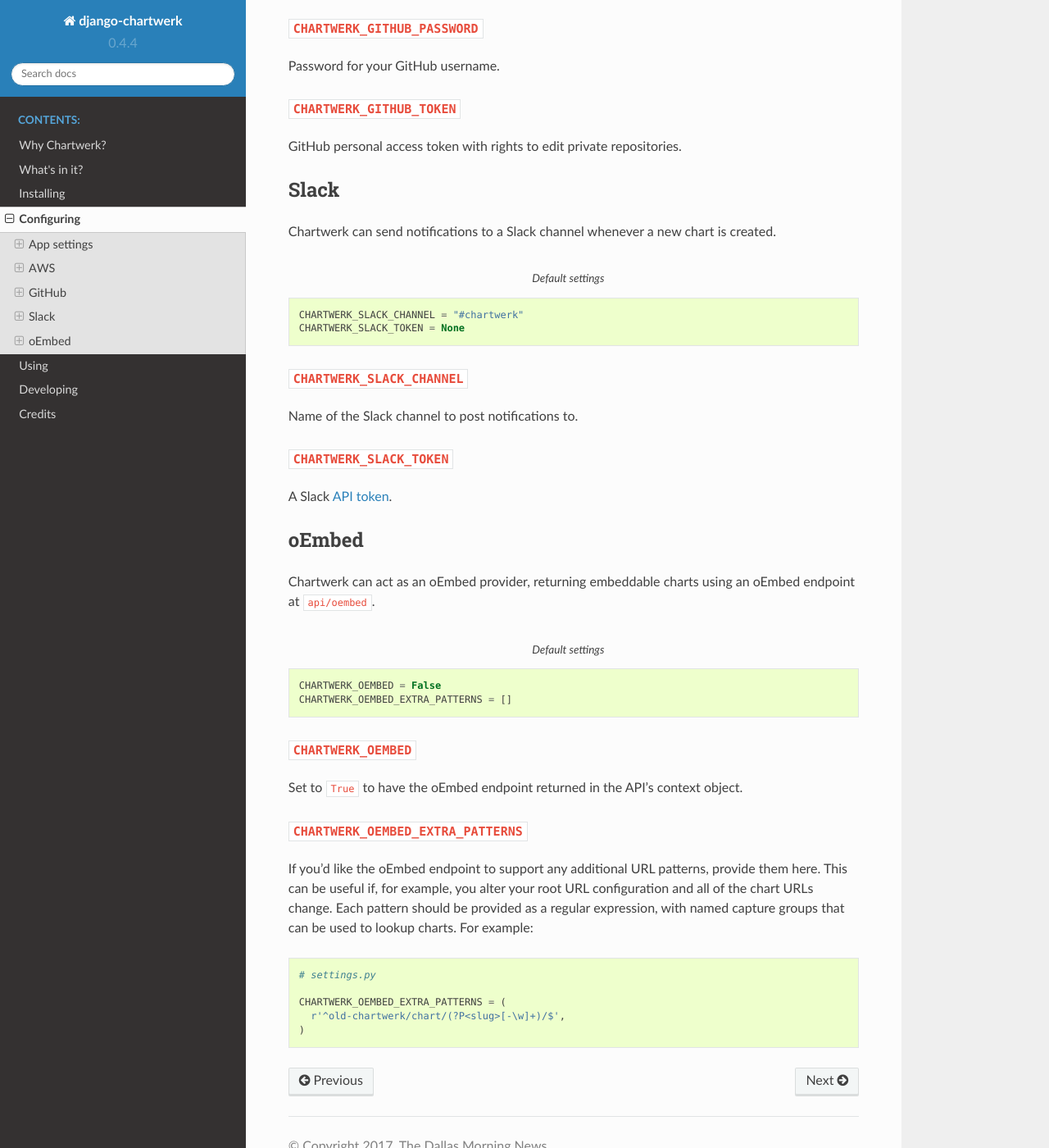
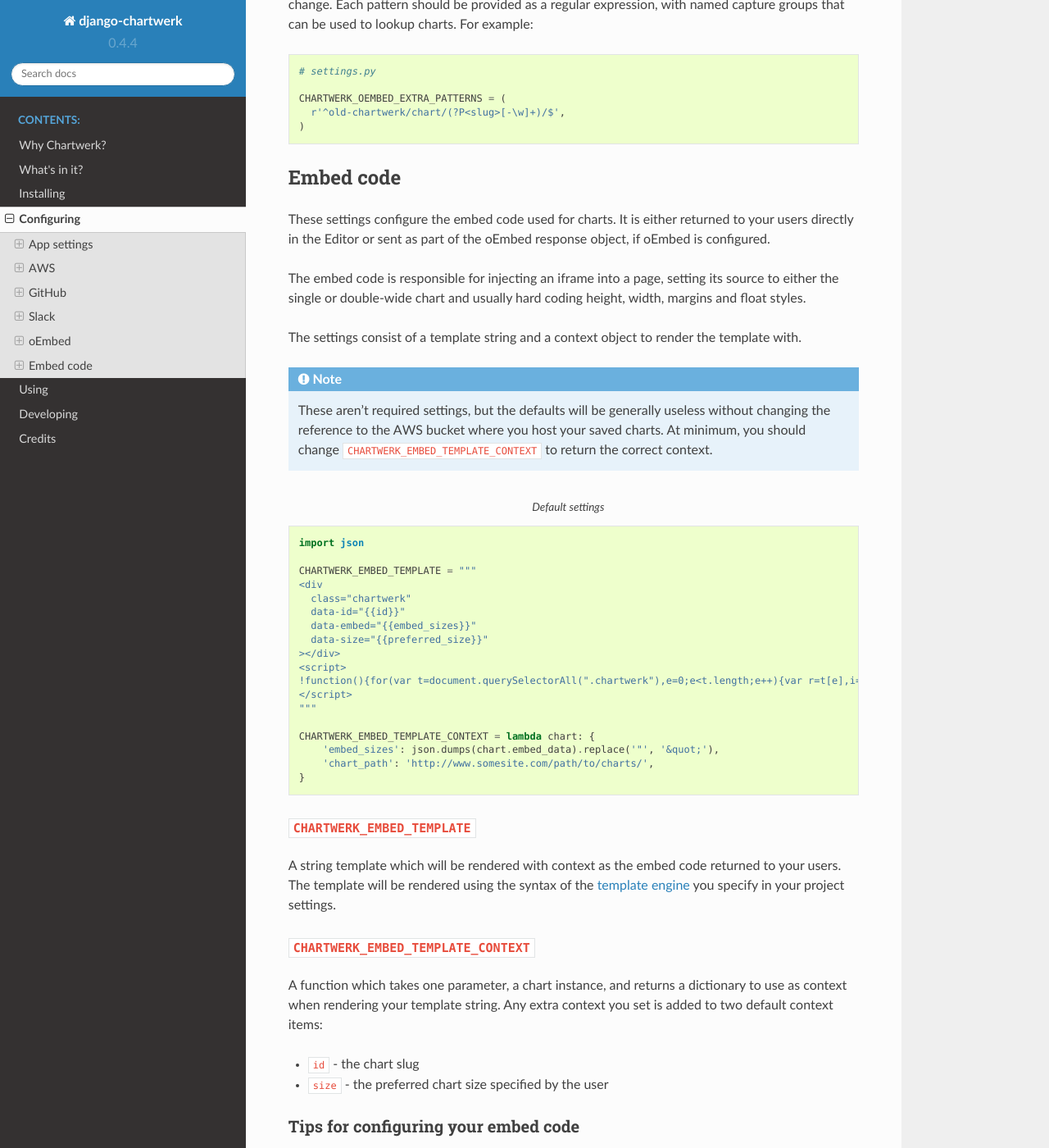
Before and after one commit to DallasMorningNews/django-chartwerk, a Sphinx documentation site: the page built from docs/configuring.rst, in a window 1280 px wide and 1400 px high, scrolled down 4579 px. Shown: the whole window at 82% size. Built offline with Sphinx 7.4.7 and the Read the Docs theme 2.0.0, drawn with Linux system fonts in a browser that asks for light colours; some of the changed text lies outside the part shown.

Commit message:
add embed template config and docs

```diff
--- a/docs/configuring.rst
+++ b/docs/configuring.rst
@@ -78,6 +79,13 @@
 
   You should specify a :code:`default` color scheme under the :code:`categorical` key. You can name all other schemes whatever you want.
 
+:code:`CHARTWERK_JQUERY`
+^^^^^^^^^^^^^^^^^^^^^^^^
+
+Baked charts require jQuery in the `client bundle script <https://the-dallas-morning-news.gitbooks.io/chartwerk-editor/content/docs/embedding.html#child-embed-script>`_. By default, this is set to jQuery's `slim version <https://code.jquery.com/>`_, but you can set this to whatever version you want.
+
+
+
 
 AWS
 ---
@@ -91,8 +99,6 @@
   CHARTWERK_AWS_PATH = "charts"
   CHARTWERK_CACHE_HEADER = "max-age=300"
   CHARTWERK_DOMAIN = None  # Required
-  CHARTWERK_EMBED_SCRIPT = None  # Required
-  CHARTWERK_JQUERY = "https://code.jquery.com/jquery-3.2.1.slim.min.js"
 
 :code:`CHARTWERK_AWS_ACCESS_KEY_ID` **(Required)**
 ^^^^^^^^^^^^^^^^^^^^^^^^^^^^^^^^^^^^^^^^^^^^^^^^^^
@@ -115,60 +121,6 @@
 
 The domain of the app running Chartwerk. For example, your app may be hosted at :code:`http://myapp.mydomain.com`.
 
-:code:`CHARTWERK_EMBED_SCRIPT` **(Required)**
-^^^^^^^^^^^^^^^^^^^^^^^^^^^^^^^^^^^^^^^^^^^^^
-
-Absolute URL to a custom script for embedding Chartwerk charts in your CMS.
-
-This script is used on the parent page – i.e., the page in your CMS you're embedding a chart into – to select the appropriately sized child page to embed.
-
-While we require you to specify your own embed script, we also include one that will handle most implementations. You can reference it from the static files directory of this app at :code:`chartwerk/js/embed_v1.js`.
-
-.. note::
-
-  While you can reference this script from the app, we recommend that you host the file in your AWS bucket. Every embed will call this script, meaning your app would need to handle the traffic of all your charts.
-
-
-For reference, this is the code:
-
-
-.. code-block:: javascript
-
-  (function(){
-      var werks = document.querySelectorAll(".chartwerk");
-      for (var i = 0; i < werks.length; i++) {
-          var werk = werks[i],
-              id = werk.dataset.id,
-              dimensions = JSON.parse(werk.dataset.embed),
-              size = werk.dataset.size,
-              screen = werk.parentElement.clientWidth;
-          // Check if iframe already embedded. (Handles for multiple embedded charts...)
-          if (werk.querySelectorAll('iframe').length < 1) {
-              var iframe = document.createElement("iframe");
-              iframe.setAttribute("scrolling", "no");
-              iframe.setAttribute("frameborder", "0");
-              // double-wide
-              if (size === 'double') {
-                  if (screen > dimensions.double.width) {
-                      iframe.setAttribute("src", "http://yoursite.com/chartwerk/"+id+".html");
-                      iframe.setAttribute("height", dimensions.double.height);
-                      iframe.setAttribute("width", "100%");
-                  } else {
-                      iframe.setAttribute("src", "http://yoursite.com/chartwerk/"+id+"_single.html");
-                      iframe.setAttribute("height", dimensions.single.height);
-                      iframe.setAttribute("width", dimensions.single.width);
-                  }
-              // single-wide
-              } else {
-                  iframe.setAttribute("src", "http://yoursite.com/chartwerk/"+id+"_single.html");
-                  iframe.setAttribute("height", dimensions.single.height);
-                  iframe.setAttribute("width", dimensions.single.width);
-              }
-              werk.appendChild(iframe);
-          }
-      }
-  })();
-
 :code:`CHARTWERK_AWS_PATH`
 ^^^^^^^^^^^^^^^^^^^^^^^^^^
 
@@ -178,13 +130,6 @@
 ^^^^^^^^^^^^^^^^^^^^^^^^^^^^^^
 
 Cache header to add to chart files when published to S3.
-
-:code:`CHARTWERK_JQUERY`
-^^^^^^^^^^^^^^^^^^^^^^^^
-
-Baked charts require jQuery in the `client bundle script <https://the-dallas-morning-news.gitbooks.io/chartwerk-editor/content/docs/embedding.html#child-embed-script>`_. By default, this is set to jQuery's `slim version <https://code.jquery.com/>`_, but you can set this to whatever version you want.
-
-
 
 
 GitHub
@@ -289,3 +234,115 @@
   CHARTWERK_OEMBED_EXTRA_PATTERNS = (
     r'^old-chartwerk/chart/(?P<slug>[-\w]+)/$',
   )
+
+
+Embed code
+----------
+
+These settings configure the embed code used for charts. It is either returned to your users directly in the Editor or sent as part of the oEmbed response object, if oEmbed is configured.
+
+The embed code is responsible for injecting an iframe into a page, setting its source to either the single or double-wide chart and usually hard coding height, width, margins and float styles.
+
+The settings consist of a template string and a context object to render the template with.
+
+.. note::
+
+  These aren't required settings, but the defaults will be generally useless without changing the reference to the AWS bucket where you host your saved charts. At minimum, you should change :code:`CHARTWERK_EMBED_TEMPLATE_CONTEXT` to return the correct context.
+
+.. code-block:: python
+  :caption: Default settings
+
+  import json
+
+  CHARTWERK_EMBED_TEMPLATE = """
+  <div
+    class="chartwerk"
+    data-id="{{id}}"
+    data-embed="{{embed_sizes}}"
+    data-size="{{preferred_size}}"
+  ></div>
+  <script>
+  !function(){for(var t=document.querySelectorAll(".chartwerk"),e=0;e<t.length;e++){var r=t[e],i=r.dataset.id,h=JSON.parse(r.dataset.embed),l=r.dataset.size,a=r.parentElement.clientWidth;if(r.querySelectorAll("iframe").length<1){var s=document.createElement("iframe");s.setAttribute("scrolling","no"),s.setAttribute("frameborder","0"),"double"===l&&a>h.double.width?(s.setAttribute("src","{{chart_path}}"+i+".html"),s.setAttribute("height",h.double.height),s.setAttribute("width","100%")):(s.setAttribute("src","{{chart_path}}"+i+"_single.html"),s.setAttribute("height",h.single.height),s.setAttribute("width",h.single.width)),r.appendChild(s)}}}();
+  </script>
+  """
+
+  CHARTWERK_EMBED_TEMPLATE_CONTEXT = lambda chart: {
+      'embed_sizes': json.dumps(chart.embed_data).replace('"', '&quot;'),
+      'chart_path': 'http://www.somesite.com/path/to/charts/',
+  }
+
+:code:`CHARTWERK_EMBED_TEMPLATE`
+^^^^^^^^^^^^^^^^^^^^^^^^^^^^^^^^
+
+A string template which will be rendered with context as the embed code returned to your users. The template will be rendered using the syntax of the `template engine <https://docs.djangoproject.com/en/1.11/topics/templates/#support-for-template-engines>`_ you specify in your project settings.
+
+:code:`CHARTWERK_EMBED_TEMPLATE_CONTEXT`
+^^^^^^^^^^^^^^^^^^^^^^^^^^^^^^^^^^^^^^^^
+
+A function which takes one parameter, a chart instance, and returns a dictionary to use as context when rendering your template string. Any extra context you set is added to two default context items:
+
+- :code:`id` - the chart slug
+- :code:`size` - the preferred chart size specified by the user
+
+Tips for configuring your embed code
+^^^^^^^^^^^^^^^^^^^^^^^^^^^^^^^^^^^^
+
+While these settings give you room to fully customize your embed code, in most cases, you can easily use Chartwerk's default embed template by simply setting the :code:`chart_path` template context to the path where your charts are saved.
+
+.. code-block:: python
+
+  import json
+
+  CHARTWERK_EMBED_TEMPLATE_CONTEXT = lambda chart: {
+      'embed_sizes': json.dumps(chart.embed_data).replace('"', '&quot;'),
+      'chart_path': 'http://www.yourawsbucket.com/path/to/your/charts/',
+  }
+
+When writing your own template string, remember that Chartwerk adds two additional pieces of context, the slug of the chart and the preferred size of the embed specified by the user, which you should use in your template. The :code:`id` is the chart slug used to save the chart file to your S3 bucket, either :code:`<slug>.html` or :code:`<slug>_single.html`, for double and single-wide, respectively. The :code:`size` is either :code:`double` or :code:`single` and can be used to correctly reference your chart file.
+
+You can add any additional properties from your chart as template context. The most important of these is likely the embed dimensions for each chart size. The default embed code and context renders this as a stringified, escaped JSON object, which the embed code can then parse.
+
+
+Remember, that your embed template must include the scripts used to inject, configure and style the iframe on your page. For your reference, here is the script used in the default embed template:
+
+.. code-block:: javascript
+
+  (function(){
+    var werks = document.querySelectorAll(".chartwerk");
+    for (var i = 0; i < werks.length; i++) {
+        var werk = werks[i],
+            // Get ID
+            id = werk.dataset.id,
+            // Parse embed dimensions object
+            dimensions = JSON.parse(werk.dataset.embed),
+            // Get the preferred embed size
+            size = werk.dataset.size,
+            screen = werk.parentElement.clientWidth;
+        // Check if iframe already embedded. (Handles for multiple embedded charts...)
+        if (werk.querySelectorAll('iframe').length < 1) {
+            var iframe = document.createElement("iframe");
+            iframe.setAttribute("scrolling", "no");
+            iframe.setAttribute("frameborder", "0");
+            // double-wide
+            if (size === 'double') {
+                if (screen > dimensions.double.width) {
+                    iframe.setAttribute("src", "{{chart_path}}"+id+".html");
+                    iframe.setAttribute("height", dimensions.double.height);
+                    iframe.setAttribute("width", "100%");
+                } else {
+                    iframe.setAttribute("src", "{{chart_path}}"+id+"_single.html");
+                    iframe.setAttribute("height", dimensions.single.height);
+                    iframe.setAttribute("width", dimensions.single.width);
+                }
+            // single-wide
+            } else {
+                iframe.setAttribute("src", "{{chart_path}}"+id+"_single.html");
+                iframe.setAttribute("height", dimensions.single.height);
+                iframe.setAttribute("width", dimensions.single.width);
+            }
+            werk.appendChild(iframe);
+        }
+    }
+  })();
+
+Of course, you can host the script separately from the embed template and simply reference it through a script tag.
--- a/docs/installing.rst
+++ b/docs/installing.rst
@@ -41,7 +41,6 @@
   ]
 
   CHARTWERK_DOMAIN = 'https://yourapp.com'
-  CHARTWERK_EMBED_SCRIPT = 'https://yourapp.com/static/wherever/js/embed_v1.js'
   CHARTWERK_AWS_BUCKET = 'chartwerk'
   CHARTWERK_AWS_ACCESS_KEY_ID = 'YOUR_ACCESS_KEY'
   CHARTWERK_AWS_SECRET_ACCESS_KEY = 'YOUR_SECRET_KEY'
```
Also changed, not shown: other parts of docs/configuring.rst (+1 -0 lines), 1 other file.
